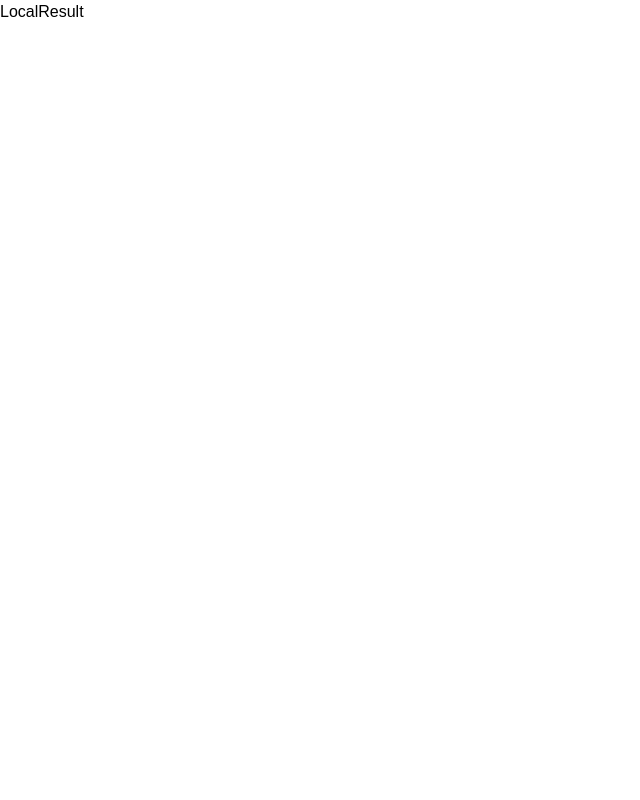
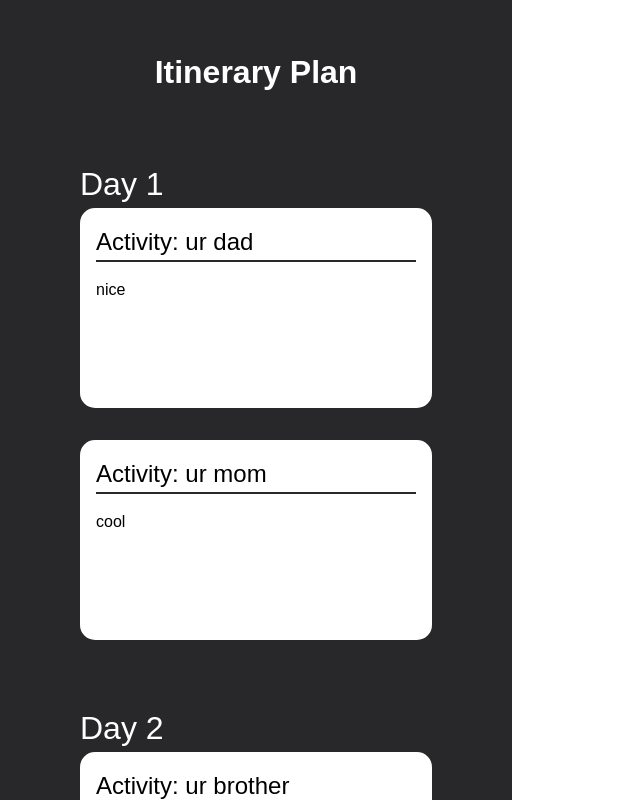
Before and after one commit to MyWeekend-HTV2023/MyWeekend, a React (Vite) app in the folder myweekend/: page /localresult in a window 1280 px wide. Shown: the whole page, without its empty margins (0-640 px from the left). Built offline with nearby package versions, Linux system fonts and the light colour scheme.

Commit message:
added navigation to local result

```diff
--- a/myweekend/src/pages/LocalResult.jsx
+++ b/myweekend/src/pages/LocalResult.jsx
@@ -1,10 +1,15 @@
 import React from 'react'
+import { Map, Navigation } from './components/Result_Util';
+import './styles/LocalResult.css'
 
 function LocalResult() {
   return (
-    <div>
-      LocalResult
-    </div>
+    <>
+      <div className="result">
+        <Navigation />
+        <Map />
+      </div>
+    </>
   )
 }
 
--- a/myweekend/src/pages/components/Landing_Util.jsx
+++ b/myweekend/src/pages/components/Landing_Util.jsx
@@ -1,5 +1,6 @@
 
 import { useNavigate } from "react-router-dom";
+
 import '../styles/Landing.css'
 
 import logo from '../../assets/logo.png'
--- /dev/null
+++ b/myweekend/src/pages/components/List.jsx
@@ -0,0 +1,36 @@
+function Plan({data}) {
+
+    return (
+    <>
+        <ul>
+            {Object.keys(data).map((item, index) => (
+                <li key={index}>{
+                    <Item data={data[item]} day={index+1}/>
+                }</li>
+            ))}
+        </ul>
+
+    </>
+  );
+}
+
+function Item({data, day}) {
+  return (
+    <>
+        <div className="day">Day {day}</div>
+        <ul>
+            {data.map((item, index) => (
+                <li key={index}>{
+                    <div className="card">
+                        <div className="name">Activity: {item.name}</div>
+                        <div className="description">{item.description}</div>
+                    </div>
+                }</li>
+            ))}
+
+        </ul>
+    </>
+  );
+}
+
+export { Plan };
--- /dev/null
+++ b/myweekend/src/pages/components/Result_Util.jsx
@@ -0,0 +1,30 @@
+import '../styles/LocalResult.css'
+import { Plan } from "./List";
+
+function Navigation(){
+    return(<>
+        <div className="navigation">
+            <div className="container">
+                <div className="title">Itinerary Plan</div>
+
+
+            </div>
+            <div className="list">
+                <Plan data={{"1": [{"name":"ur dad", "description": "nice"},{"name":"ur mom", "description":"cool"}],"2": [{"name":"ur brother", "description": "wow"},{"name":"ur sister", "description":"woah"}]}} />
+            </div>
+
+        </div>
+    </>)
+}
+
+
+function Map(){
+    return(<>
+        <div className="map">
+
+        </div>
+    </>)
+
+}
+
+export {Map, Navigation}
--- /dev/null
+++ b/myweekend/src/pages/styles/LocalResult.css
@@ -0,0 +1,81 @@
+.result{
+    display: flex;
+    width: auto;
+    height: 100vh;
+    overflow: hidden;
+}
+
+#root{
+overflow-y: hidden;
+}
+
+.navigation{
+    width: 40%;
+    height: 100%;
+    flex-direction: column;
+    background-color: #28282B;
+    padding: 2rem;
+    box-sizing: border-box;
+}
+
+.navigation .title{
+    overflow-y: auto;
+    color: white;
+    text-align: center;
+}
+
+.navigation .container{
+   width: 100%;
+   height: fit-content;
+   display: flex;
+   flex-direction: column;
+   padding: 1rem;
+   box-sizing: border-box;
+}
+
+.day{
+    color: white;
+    font-weight: 500;
+    font-size: 2rem;
+}
+
+.navigation .list{
+    width: 100%;
+    height: 100vh;
+    display: flex;
+    flex-direction: column;
+    padding: 3rem;
+    box-sizing: border-box;
+    overflow-y: hidden;
+    justify-content: space-evenly;
+}
+
+.navigation .list ul{
+    overflow-y: scroll;
+}
+
+.list ul li{
+    margin-bottom: 2rem;
+}
+.list .items{
+    margin-left: 1rem;
+}
+
+.card{
+    position: relative;
+    width: 100%;
+    height: 200px;
+    background-color: white;
+    margin-bottom: 1rem;
+    border-radius: 15px;
+    padding: 1rem;
+    box-sizing: border-box;
+    z-index: 1;
+}
+
+.card .name{
+    font-size: 1.5rem;
+    font-weight: 500;
+    border-bottom: 2px solid #28282B;
+    margin-bottom: 1rem;
+}
```
